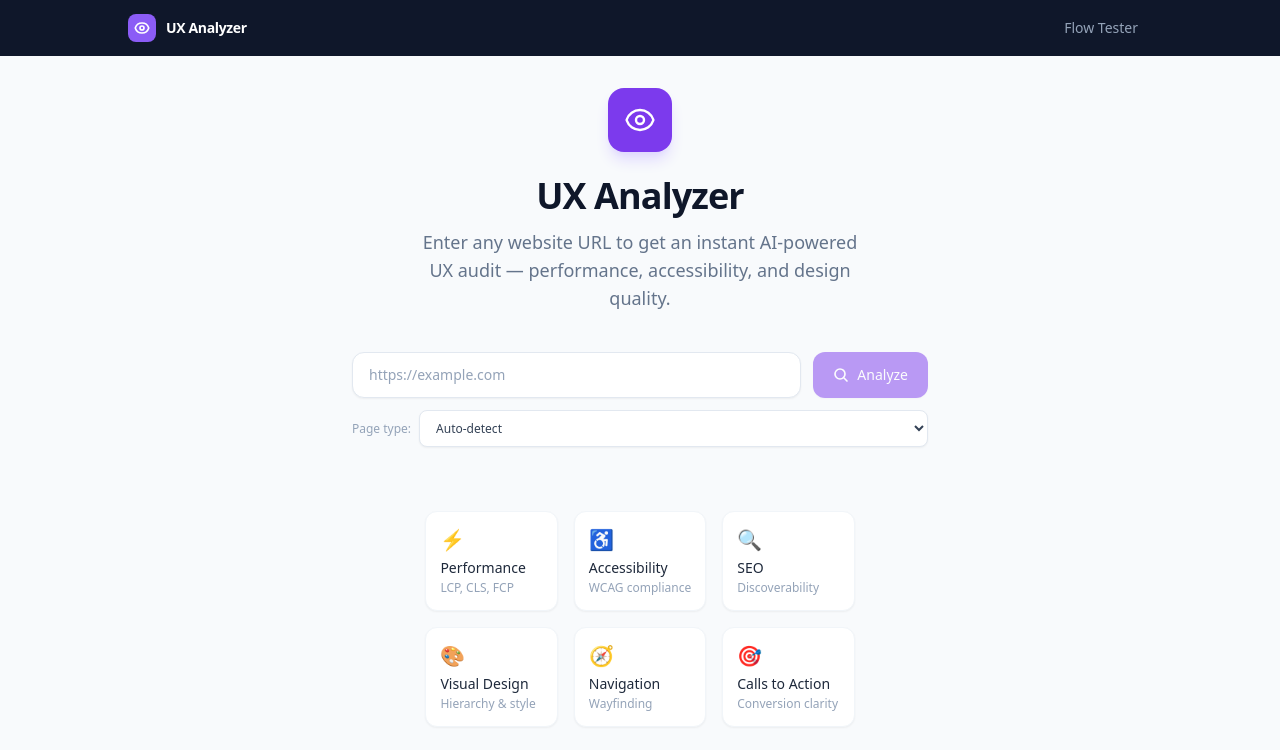
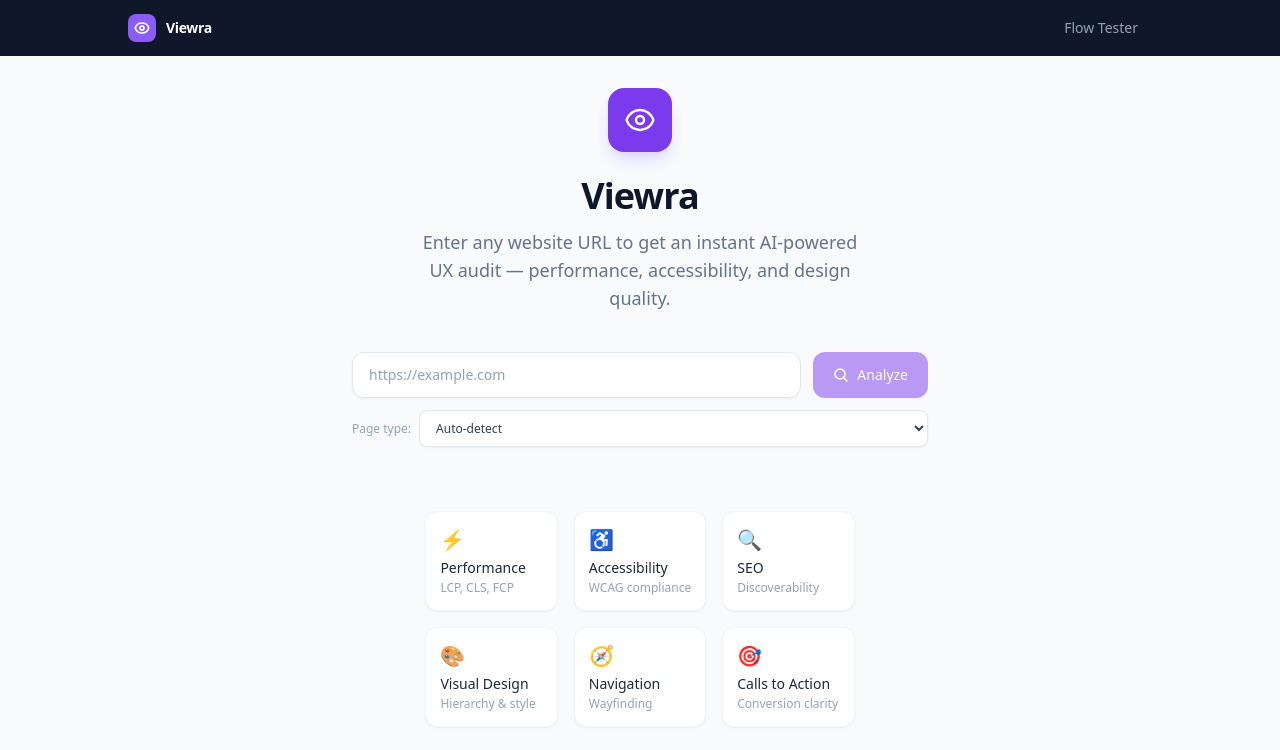
Before and after one commit to dashakubayeva/folder, a Next.js app: page / in a window 1280 px wide. Shown: the top 750 px of the page. Built offline with nearby package versions, Linux system fonts and the light colour scheme.

Commit message:
rebrand: rename app to Viewra
Updated all user-facing strings from "UX Analyzer" to "Viewra" —
browser title, nav bar, home page heading, and results page report header.

https://claude.ai/code/session_01YDqNh9NgPF7DfDsprRKeVL

```diff
--- a/src/app/layout.tsx
+++ b/src/app/layout.tsx
@@ -2,8 +2,8 @@ import type { Metadata } from 'next';
 import './globals.css';
 
 export const metadata: Metadata = {
-  title: 'UX Analyzer',
-  description: 'AI-powered UX audit for any website',
+  title: 'Viewra',
+  description: 'AI-powered UX analysis for any website',
 };
 
 export default function RootLayout({ children }: { children: React.ReactNode }) {
@@ -20,7 +20,7 @@ export default function RootLayout({ children }: { children: React.ReactNode })
                   <path strokeLinecap="round" strokeLinejoin="round" d="M15 12a3 3 0 11-6 0 3 3 0 016 0z" />
                 </svg>
               </div>
-              <span className="text-white font-semibold text-sm tracking-tight">UX Analyzer</span>
+              <span className="text-white font-semibold text-sm tracking-tight">Viewra</span>
             </a>
             <a
               href="/scenarios"
--- a/src/app/page.tsx
+++ b/src/app/page.tsx
@@ -83,7 +83,7 @@ export default function HomePage() {
         </svg>
       </div>
 
-      <h1 className="text-4xl font-bold text-slate-900 mb-3 tracking-tight">UX Analyzer</h1>
+      <h1 className="text-4xl font-bold text-slate-900 mb-3 tracking-tight">Viewra</h1>
       <p className="text-slate-500 text-lg mb-10 max-w-md">
         Enter any website URL to get an instant AI-powered UX audit — performance, accessibility, and design quality.
       </p>
--- a/src/app/results/page.tsx
+++ b/src/app/results/page.tsx
@@ -251,7 +251,7 @@ export default function ResultsPage() {
 
       {/* ── Print-only header ── */}
       <div className="hidden print:block mb-4 pb-4 border-b border-slate-200">
-        <h1 className="text-xl font-bold text-slate-900">UX Analysis Report</h1>
+        <h1 className="text-xl font-bold text-slate-900">Viewra Report</h1>
         <p className="text-sm text-slate-500">{url} · {new Date(analyzedAt).toLocaleString('en', { dateStyle: 'medium', timeStyle: 'short' })}</p>
       </div>
 
@@ -264,7 +264,7 @@ export default function ResultsPage() {
             </svg>
             {hostname}
           </div>
-          <h1 className="text-2xl font-bold text-slate-900">UX Analysis Report</h1>
+          <h1 className="text-2xl font-bold text-slate-900">Viewra Report</h1>
           <div className="flex items-center gap-2 mt-0.5 flex-wrap">
             <p className="text-sm text-slate-400">
               {new Date(analyzedAt).toLocaleString('en', { dateStyle: 'medium', timeStyle: 'short' })}
```
